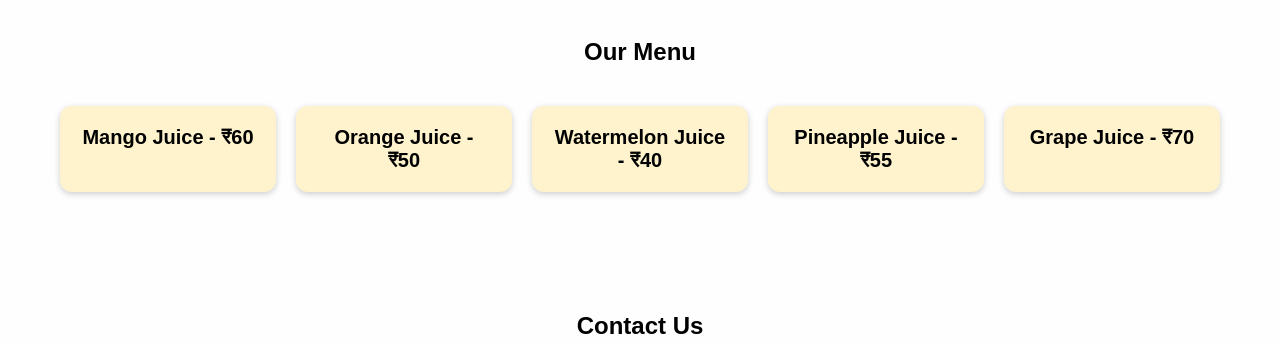
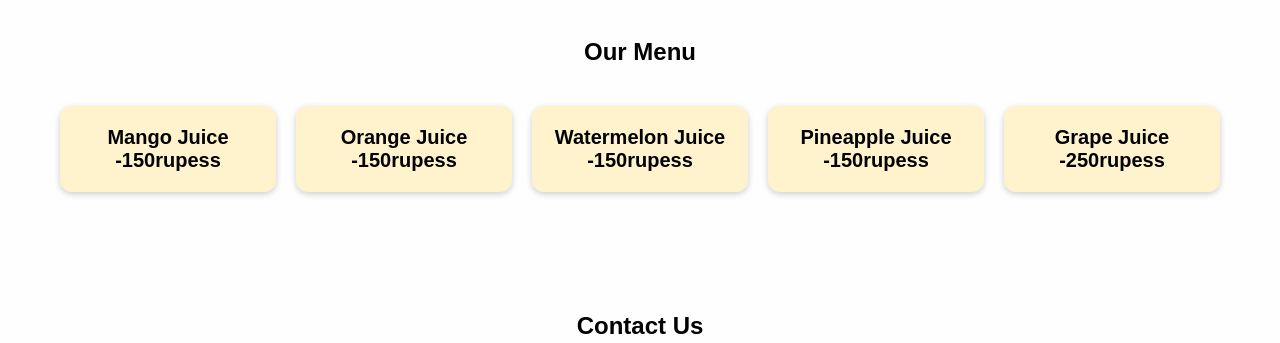
Before and after one commit to arul20060110/juice-shop, a plain HTML site: page index.html in a window 1280 px wide. Shown: the part 623-966 px from the top of the page. Drawn offline with Linux system fonts and the light colour scheme.

Commit message:
menu price

```diff
--- a/index.html
+++ b/index.html
@@ -21,11 +21,11 @@
 <div class="section" id="menu">
   <h2>Our Menu</h2>
   <div class="menu-items">
-    <div class="item">Mango Juice - ₹60</div>
-    <div class="item">Orange Juice - ₹50</div>
-    <div class="item">Watermelon Juice - ₹40</div>
-    <div class="item">Pineapple Juice - ₹55</div>
-    <div class="item">Grape Juice - ₹70</div>
+    <div class="item">Mango Juice -150rupess</div>
+    <div class="item">Orange Juice -150rupess</div>
+    <div class="item">Watermelon Juice -150rupess</div>
+    <div class="item">Pineapple Juice -150rupess</div>
+    <div class="item">Grape Juice -250rupess</div>
   </div>
 </div>
 
```
